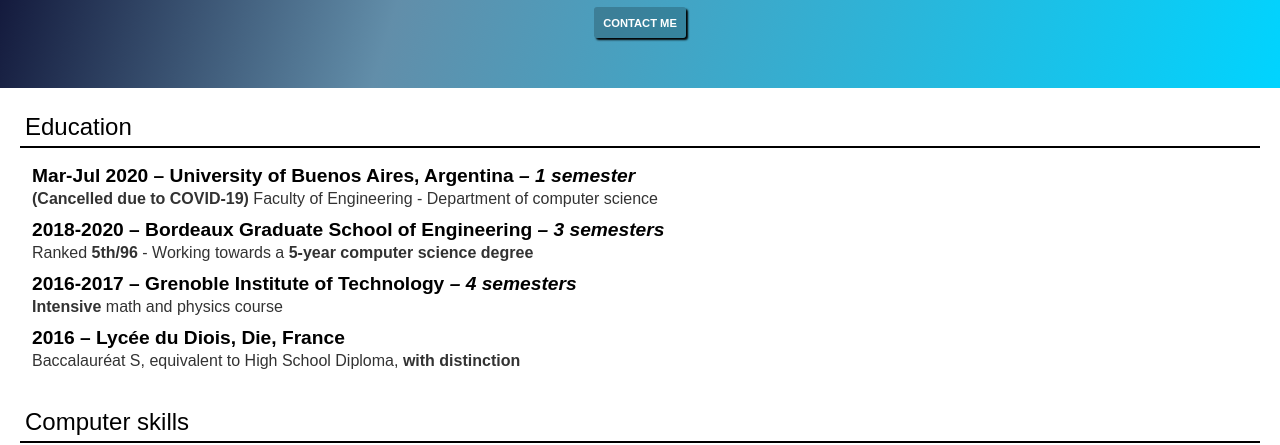
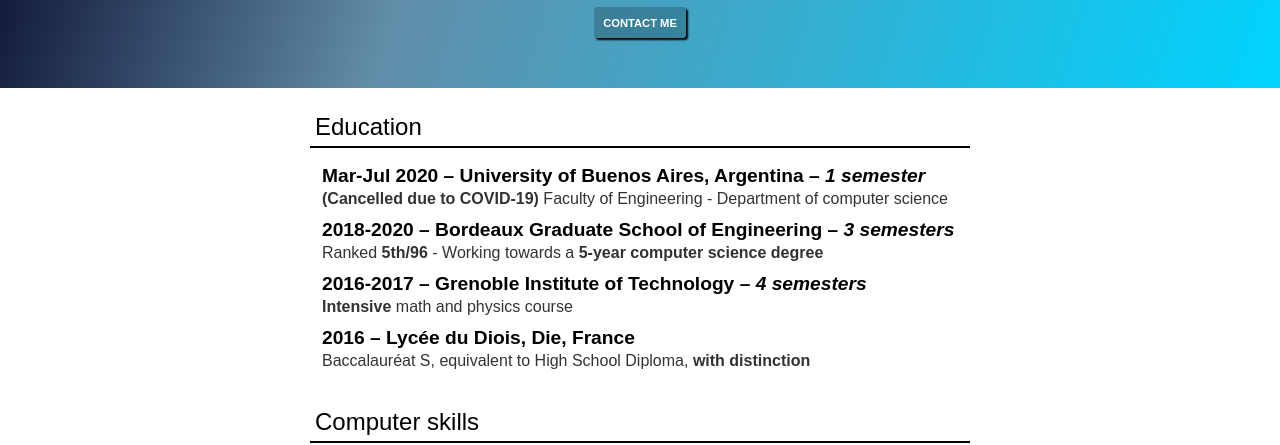
Before and after one commit to fchoisy/fchoisy.github.io, a plain HTML site: page index.html in a window 1280 px wide. Shown: the part 297-742 px from the top of the page. Drawn offline with Linux system fonts and the light colour scheme.

Commit message:
Restrained main width on wider screens

```diff
--- a/styles.css
+++ b/styles.css
@@ -92,8 +92,9 @@ header h2 {
 /* || MAIN */
 
 main {
-    max-width: 2480px;
+    max-width: 700px;
     padding: 10px;
+    margin: 0 auto;
 }
 
 #contact-info {
```
